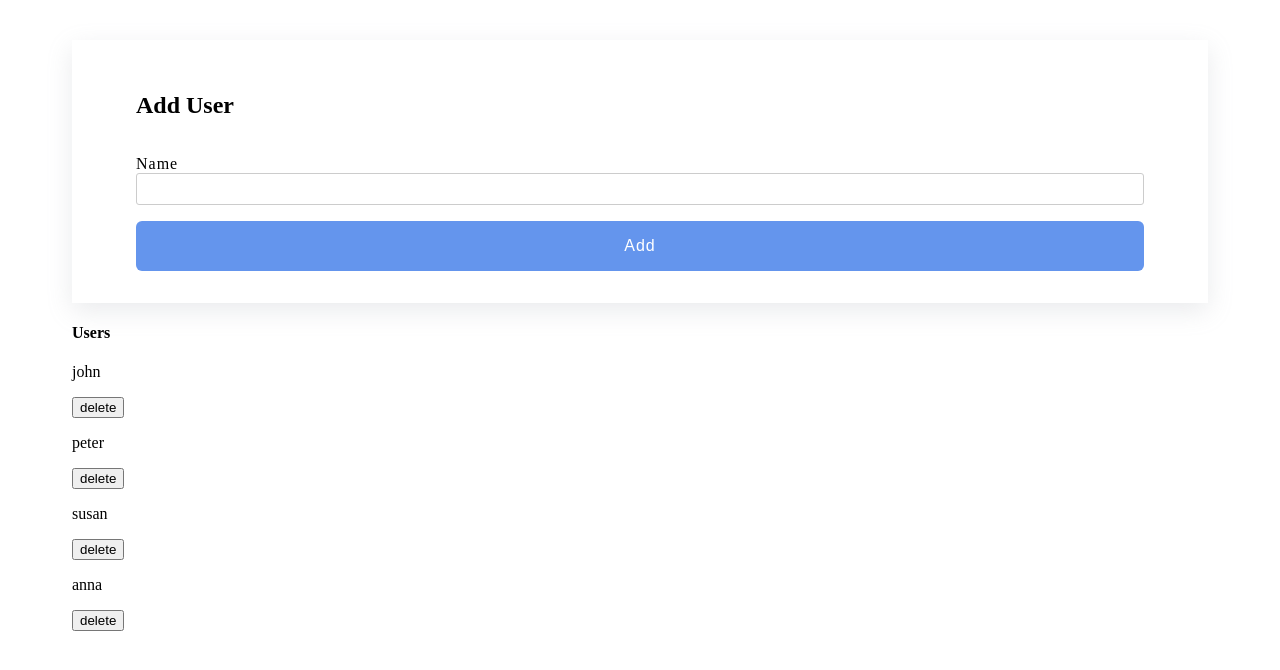
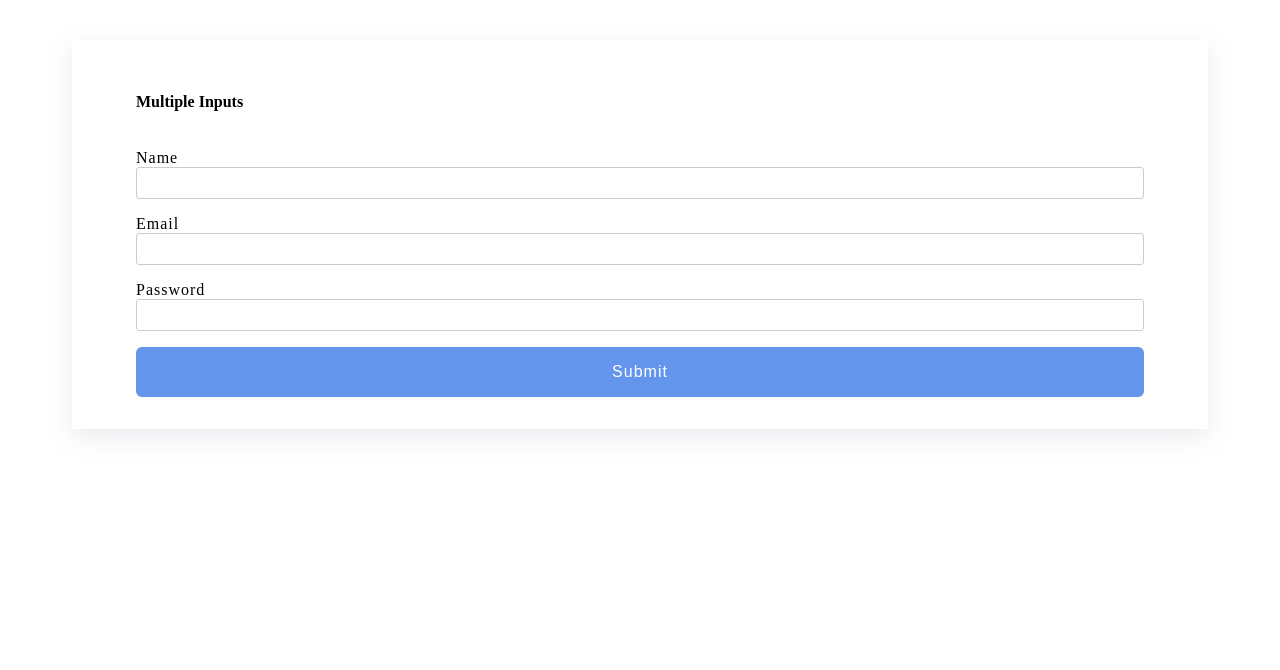
Before and after one commit to miawithcode/react-advance, a React (Vite) app: page / in a window 1280 px wide. Shown: the top 670 px of the page. Built offline with nearby package versions, Linux system fonts and the light colour scheme.

Commit message:
feat: add multiple inputs using one state value

```diff
--- a/src/App.jsx
+++ b/src/App.jsx
@@ -1,4 +1,4 @@
-import Project from "./project/05-forms/AddUser"
+import Project from "./project/05-forms/MultipleInputs"
 
 function App() {
 
--- /dev/null
+++ b/src/project/05-forms/MultipleInputs.jsx
@@ -0,0 +1,59 @@
+import { useState } from "react";
+
+const MultipleInputs = () => {
+  const [user, setUser] = useState({
+    name: '', email: '', password: '',
+  })
+
+  const handleChange = (e) => {
+    setUser({...user, [e.target.name]: e.target.value});
+  }
+
+  const handleSubmit = (e) => {
+    e.preventDefault();
+    if(!user.name || !user.email || !user.password) return;
+    console.log(user);
+    setUser({...user, name: '', email: '', password: ''});
+  }
+
+  return (
+    <form onSubmit={handleSubmit}>
+      <h4>Multiple Inputs</h4>
+      {/* name */}
+      <div>
+        <label htmlFor="name">name</label>
+        <input
+          type="text"
+          id="name"
+          name="name"
+          value={user.name}
+          onChange={handleChange}
+        />
+      </div>
+      {/* email */}
+      <div>
+        <label htmlFor="email">email</label>
+        <input
+          type="email"
+          id="email"
+          name="email"
+          value={user.email}
+          onChange={handleChange}
+        />
+      </div>
+      {/* password */}
+      <div>
+        <label htmlFor="password">password</label>
+        <input
+          type="password"
+          id="password"
+          name="password"
+          value={user.password}
+          onChange={handleChange}
+        />
+      </div>
+      <button type="submit">Submit</button>
+    </form>
+  );
+};
+export default MultipleInputs;
```
Also changed, not shown: 1 other file (tests, documents, lock files or other folders).
